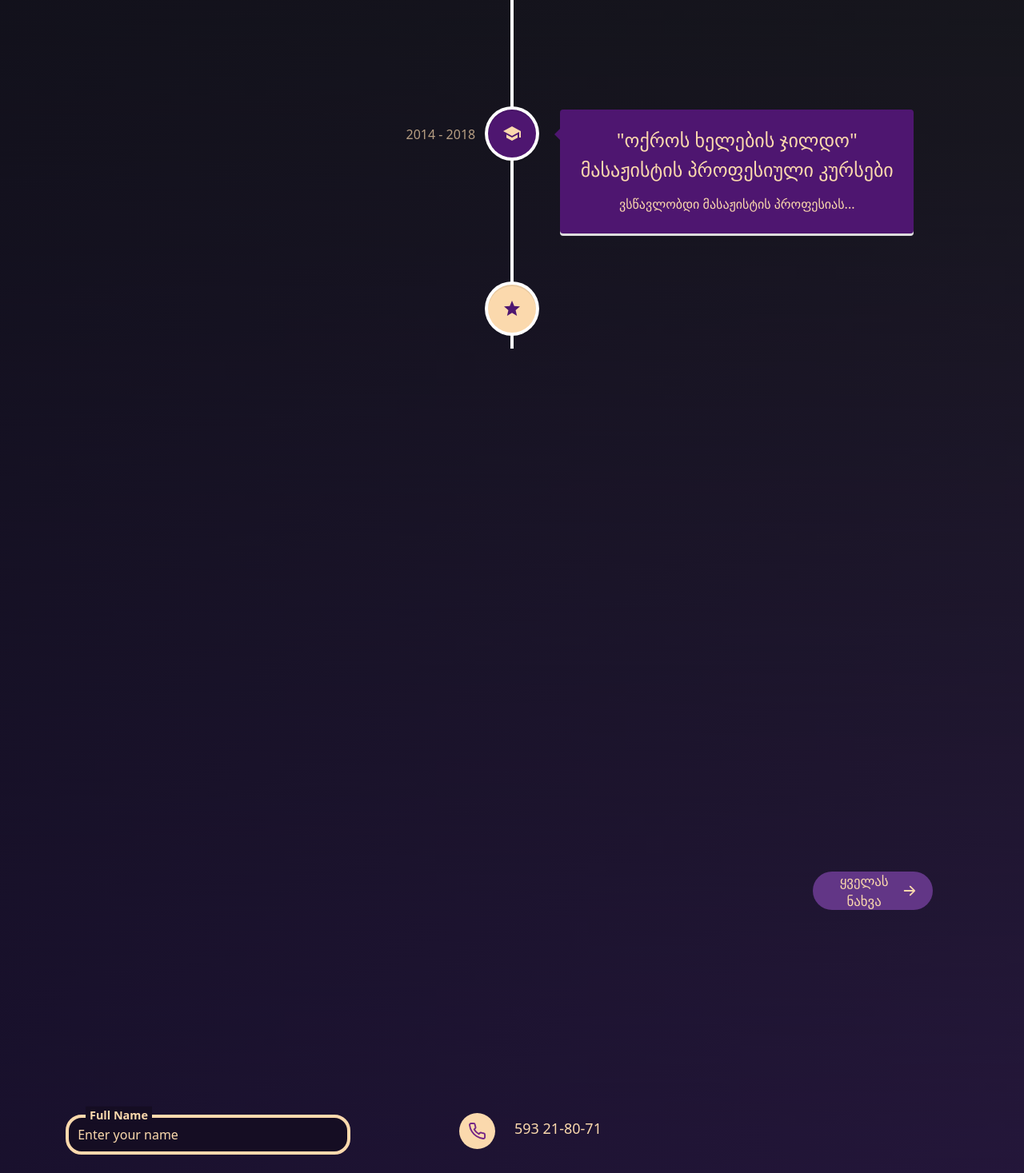
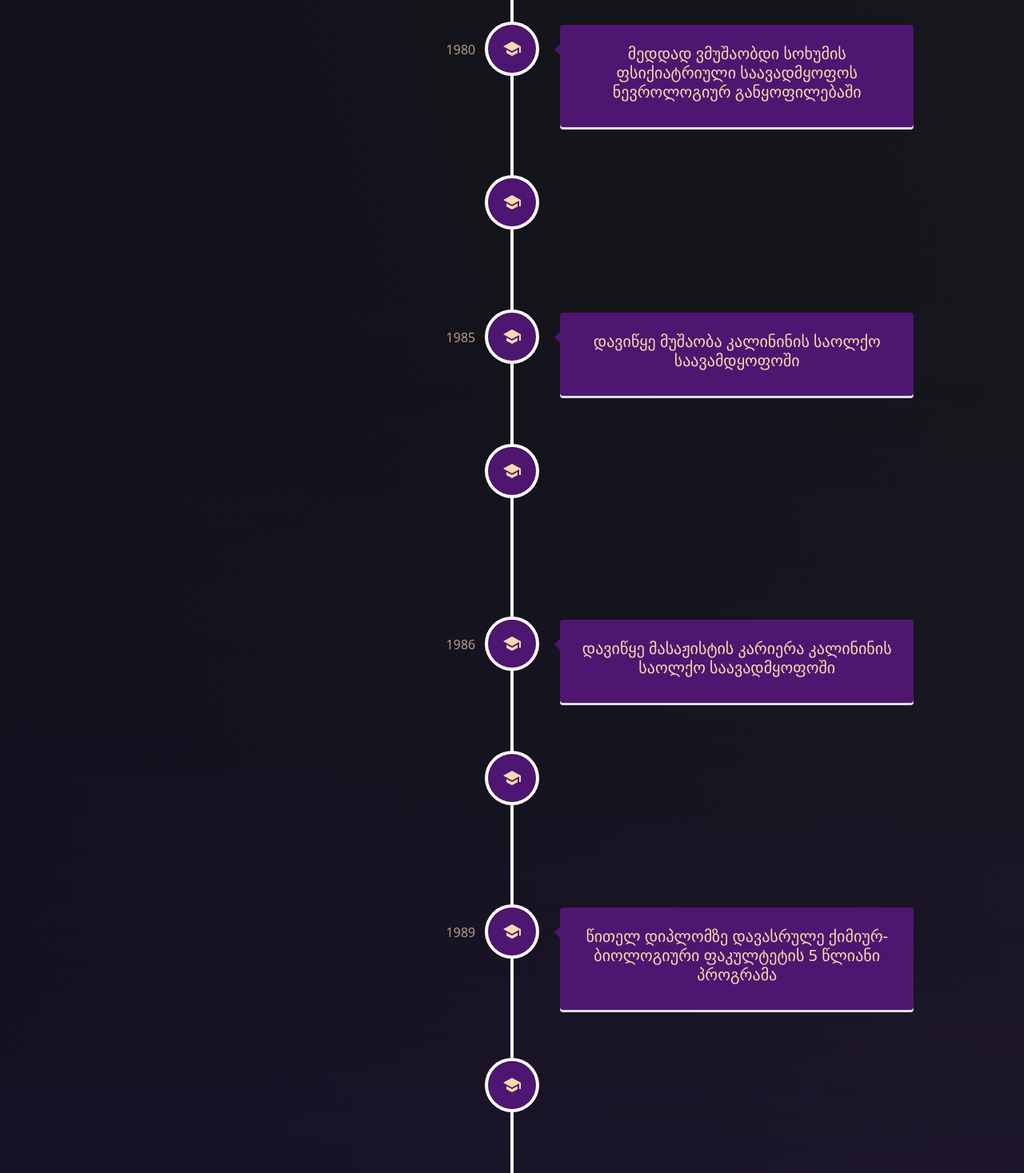
Before and after one commit to GU-RAM/Nato-chkheidze-portfolio, a React (Create React App) app: page /educationjourney in a window 1280 px wide. Shown: the part 1330-2797 px from the top of the page at 80% size. Built offline with nearby package versions, Linux system fonts and the light colour scheme.

Commit message:
corrected code and texts

```diff
--- a/src/components/aboutme/about/About.js
+++ b/src/components/aboutme/about/About.js
@@ -28,28 +28,29 @@ const About = () => {
           <Col md={7}>
             <Fade duration={3000}>
               <p className="home-about-body">
-                მე გახლავართ <b className="purple">ნატო ჩხეიძე, </b> მასაჟისტი.
-                ეს მოიცავს, როგორც აღმდგენ, დასასუსტებელ მასაჟს დიდებსა და
-                პატარებზე.{" "}
+                მე გახლავართ <b className="purple">ნატო ჩხეიძე, </b> მასაჟისტი
+                37 წლიანი უწყვეტი პრაქტიკული გამოცდილებით. ეს მოიცავს,
+                სამკურნალო გამაჯანსაღებელ და სხეულის მაკორექტირებელ -
+                ანტიცელულიტურ მასაჟს ბინაზე მისვლით <br />
+                <br />
                 <b className="purple">განათლებით ბიოლოგი და მასაჟისტი </b>
                 სამუშაო ადგილი <b className="purple">თბილისი, </b>
-                საქართველო.
-                <br />
-                <br />
-                განათლება მიღებული მაქვს სამშობლოსგან შორს, რუსეთში &nbsp;
-                <b className="purple"> კალინინგრადის უნივერსიტეტში </b>
+                საქართველო. განათლება მიღებული მაქვს სამშობლოსგან შორს, რუსეთში
+                &nbsp;
+                <b className="purple"> კალინინის საოლქო უნივერსიტეტში </b>
                 <br />
                 <br />
                 სამუშაო გამოცდილება მოიცავს &nbsp;
                 <b className="purple">
                   {" "}
-                  30+ წლიან მასაჟისტისა და მანამდე სამედიცინო სფეროში
-                  მოღვაწეობას{" "}
-                </b>
+                  37 წლიან მასაჟისტისა და მანამდე სამედიცინო სფეროში
+                  მოღვაწეობას,
+                </b>{" "}
+                უწყვეტი პრაქტიკა მეტყველებს პაციენტების დიდ კმაყოფილებაზე.
                 <br />
                 <br />
-                აღნიშვნის ღირსია, რომ ძალიან კმაყოფილი პაციენტების გარდა
-                მიღებული მაქვს &nbsp;
+                აღნიშვნის ღირსია, რომ ძალიან კმაყოფილი პაციენტების შეფასების
+                გარდა მიღებული მაქვს &nbsp;
                 <b className="purple"> "ოქროს ხელების" ჯილდო.</b>
                 <br />
               </p>
--- a/src/components/aboutme/journey/EducationJourney.js
+++ b/src/components/aboutme/journey/EducationJourney.js
@@ -29,33 +29,106 @@ function EducationJourney() {
           className="vertical-timeline-element--work"
           contentStyle={{ background: "rgb(78 22 112)", color: "#fbd9ad" }}
           contentArrowStyle={{ borderRight: "7px solid  rgb(78 22 112)" }}
-          date="2004 - 2014"
+          date="1980"
           iconStyle={{ background: "rgb(78 22 112)", color: "#fbd9ad" }}
           icon={<SchoolIcon />}
         >
-          <h4 className="vertical-timeline-element-title">
-            უმაღლესი განათლება{" "}
-          </h4>
-          <h4 className="vertical-timeline-element-subtitle mt-2">
-            კალინინგრადის სახ. უნივერსიტეტი
-          </h4>
-          <p>4 წლის მანძილზე ვსწავლობდი ბიოლოგიას, წითელ დიპლომზე...</p>
+          <h5>სოხუმის სამედიცინო ტექნიკუმი საექთნო ფაკულტეტი</h5>
         </VerticalTimelineElement>
         <VerticalTimelineElement
           className="vertical-timeline-element--work"
           contentStyle={{ background: "rgb(78 22 112)", color: "#fbd9ad" }}
           contentArrowStyle={{ borderRight: "7px solid  rgb(78 22 112)" }}
-          date="2014 - 2018"
+          date="1980"
           iconStyle={{ background: "rgb(78 22 112)", color: "#fbd9ad" }}
           icon={<SchoolIcon />}
         >
-          <h4 className="vertical-timeline-element-title">
-            "ოქროს ხელების ჯილდო"
-          </h4>
-          <h4 className="vertical-timeline-element-subtitle mt-2">
-            მასაჟისტის პროფესიული კურსები{" "}
-          </h4>
-          <p>ვსწავლობდი მასაჟისტის პროფესიას...</p>
+          <h5>
+            მედდად ვმუშაობდი სოხუმის ფსიქიატრიული საავადმყოფოს ნევროლოგიურ
+            განყოფილებაში
+          </h5>
+        </VerticalTimelineElement>
+        <VerticalTimelineElement
+          className="vertical-timeline-element--work"
+          contentStyle={{ background: "rgb(78 22 112)", color: "#fbd9ad" }}
+          contentArrowStyle={{ borderRight: "7px solid  rgb(78 22 112)" }}
+          date="1984"
+          iconStyle={{ background: "rgb(78 22 112)", color: "#fbd9ad" }}
+          icon={<SchoolIcon />}
+        >
+          <h5>ჩავირიცხე კალინინის(აწ უკვე ტვერის) სახელმწიფო უნივერსიტეტში</h5>
+        </VerticalTimelineElement>
+        <VerticalTimelineElement
+          className="vertical-timeline-element--work"
+          contentStyle={{ background: "rgb(78 22 112)", color: "#fbd9ad" }}
+          contentArrowStyle={{ borderRight: "7px solid  rgb(78 22 112)" }}
+          date="1985"
+          iconStyle={{ background: "rgb(78 22 112)", color: "#fbd9ad" }}
+          icon={<SchoolIcon />}
+        >
+          <h5>დავიწყე მუშაობა კალინინის საოლქო საავამდყოფოში</h5>
+        </VerticalTimelineElement>
+        <VerticalTimelineElement
+          className="vertical-timeline-element--work"
+          contentStyle={{ background: "rgb(78 22 112)", color: "#fbd9ad" }}
+          contentArrowStyle={{ borderRight: "7px solid  rgb(78 22 112)" }}
+          date="1985-1986"
+          iconStyle={{ background: "rgb(78 22 112)", color: "#fbd9ad" }}
+          icon={<SchoolIcon />}
+        >
+          <h5>
+            პროფესიონალი კურატორების ხელმძღვანელობით გავიარე მასაჟისტის კურსები
+            კალინინის საოლქო საავადმყოფოში.
+          </h5>{" "}
+        </VerticalTimelineElement>
+        <VerticalTimelineElement
+          className="vertical-timeline-element--work"
+          contentStyle={{ background: "rgb(78 22 112)", color: "#fbd9ad" }}
+          contentArrowStyle={{ borderRight: "7px solid  rgb(78 22 112)" }}
+          date="1986"
+          iconStyle={{ background: "rgb(78 22 112)", color: "#fbd9ad" }}
+          icon={<SchoolIcon />}
+        >
+          <h5>დავიწყე მასაჟისტის კარიერა კალინინის საოლქო საავადმყოფოში</h5>
+        </VerticalTimelineElement>
+        <VerticalTimelineElement
+          className="vertical-timeline-element--work"
+          contentStyle={{ background: "rgb(78 22 112)", color: "#fbd9ad" }}
+          contentArrowStyle={{ borderRight: "7px solid  rgb(78 22 112)" }}
+          date="1989"
+          iconStyle={{ background: "rgb(78 22 112)", color: "#fbd9ad" }}
+          icon={<SchoolIcon />}
+        >
+          <h5>
+            მაღალკვალიფიციური საქმიანობის გამო მივიღე კალინინში დაწესებული ჯილდო
+            "ოქროს ხელები"
+          </h5>
+        </VerticalTimelineElement>
+        <VerticalTimelineElement
+          className="vertical-timeline-element--work"
+          contentStyle={{ background: "rgb(78 22 112)", color: "#fbd9ad" }}
+          contentArrowStyle={{ borderRight: "7px solid  rgb(78 22 112)" }}
+          date="1989"
+          iconStyle={{ background: "rgb(78 22 112)", color: "#fbd9ad" }}
+          icon={<SchoolIcon />}
+        >
+          <h5>
+            წითელ დიპლომზე დავასრულე ქიმიურ-ბიოლოგიური ფაკულტეტის 5 წლიანი
+            პროგრამა
+          </h5>
+        </VerticalTimelineElement>
+        <VerticalTimelineElement
+          className="vertical-timeline-element--work"
+          contentStyle={{ background: "rgb(78 22 112)", color: "#fbd9ad" }}
+          contentArrowStyle={{ borderRight: "7px solid  rgb(78 22 112)" }}
+          date="1993"
+          iconStyle={{ background: "rgb(78 22 112)", color: "#fbd9ad" }}
+          icon={<SchoolIcon />}
+        >
+          <h5>
+            დავიწყე მასაჟისტის პრაქტიკული საქმიანობა ბინაზე მისვლით, რაც
+            გრძელდება დღემდე
+          </h5>
         </VerticalTimelineElement>
 
         <VerticalTimelineElement
--- a/src/components/navbar/MyNav.js
+++ b/src/components/navbar/MyNav.js
@@ -38,7 +38,7 @@ export default function MyNav() {
                 color: "#fbd9ad",
               }}
             >
-              ნატო ჩხეიძე{" "}
+              ნატო ჩხეიძე - მასაჟისტი{" "}
             </h5>
           </div>
         </Navbar.Brand>
@@ -69,11 +69,11 @@ export default function MyNav() {
                 <AiOutlineFundProjectionScreen
                   style={{ marginBottom: "2px" }}
                 />{" "}
-                ფიდბექები
+                შეფასებები
               </Nav.Link>
             </Nav.Item>
 
-            <Nav.Item>
+            {/* <Nav.Item>
               <Nav.Link
                 as={Link}
                 to="/certificatepage"
@@ -81,7 +81,7 @@ export default function MyNav() {
               >
                 <ImBlog style={{ marginBottom: "2px" }} /> გამოცდილება
               </Nav.Link>
-            </Nav.Item>
+            </Nav.Item> */}
 
             <Nav.Item>
               <Nav.Link
--- a/src/components/projects/Projects.js
+++ b/src/components/projects/Projects.js
@@ -17,7 +17,7 @@ export default function Projects() {
               className="certificate-description d-flex justify-content-start"
             >
               <Zoom left cascade>
-                <h1 className="aboutme-heading">პაციენტების ფიდბექები</h1>
+                <h1 className="aboutme-heading">პაციენტების შეფასებები</h1>
               </Zoom>
             </Col>
             <Col md={3}>
--- a/src/pages/project_page/ProjectPage.js
+++ b/src/pages/project_page/ProjectPage.js
@@ -16,7 +16,9 @@ export default function ProjectPage() {
             style={{ backgroundColor: "#fbd9ad" }}
           >
             <Zoom left cascade>
-              <h1 style={{ color: "rgb(134 61 176" }}>პაციენტების ფიდბექები</h1>
+              <h1 style={{ color: "rgb(134 61 176" }}>
+                პაციენტების შეფასებები
+              </h1>
             </Zoom>
           </div>
           <div>
```
